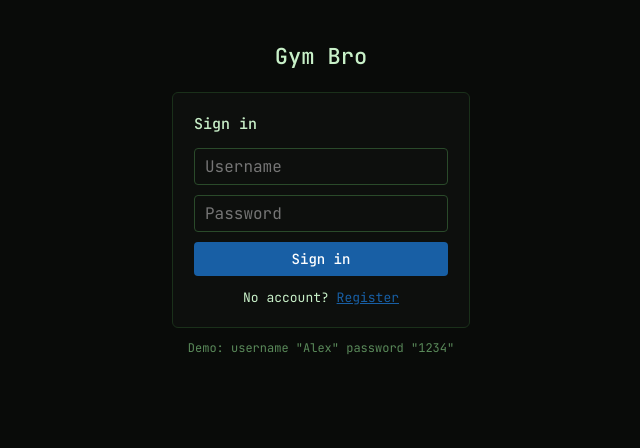
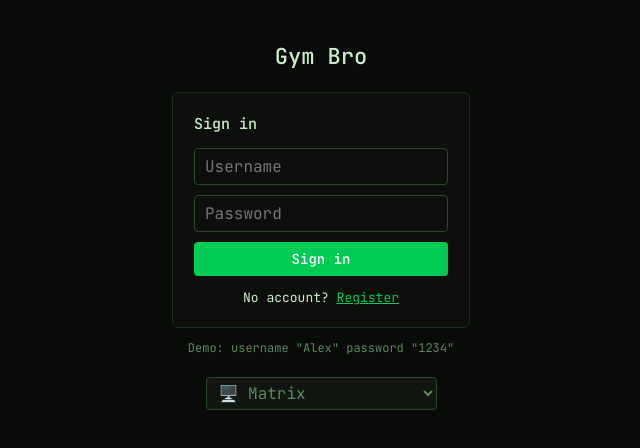
Before and after one commit to alexbd8192/gym-bro, a React (Vite) app: page / in a window 1280 px wide. Shown: the top 448 px of the page, without its empty margins (319-959 px from the left). Built offline with nearby package versions, Linux system fonts and the light colour scheme.

Commit message:
v0.5 — 6 themes (Matrix, HP, LOTR, Sonic, Zelda, Daylight), theme switcher in header + login screen

```diff
--- a/gymbro.tsx
+++ b/gymbro.tsx
@@ -240,6 +240,76 @@ function exportMD(sessions, userName) {
   a.click();
 }
 
+// ─── THEMES ───────────────────────────────────────────────────────────────
+const THEMES: Record<string,{name:string,emoji:string,[k:string]:string}> = {
+  matrix: {
+    name:"Matrix", emoji:"🖥️",
+    "--color-body-bg":              "#090b09",
+    "--color-background-primary":   "#0d0f0d",
+    "--color-background-secondary": "#111611",
+    "--color-text-primary":         "#c8f0c8",
+    "--color-text-secondary":       "#5a8a5a",
+    "--color-border-secondary":     "#2a4a2a",
+    "--color-border-tertiary":      "#1a301a",
+    "--color-accent":               "#00cc55",
+  },
+  harrypotter: {
+    name:"Harry Potter", emoji:"⚡",
+    "--color-body-bg":              "#120602",
+    "--color-background-primary":   "#1c0905",
+    "--color-background-secondary": "#2a1208",
+    "--color-text-primary":         "#f0e0b0",
+    "--color-text-secondary":       "#c09040",
+    "--color-border-secondary":     "#5a2810",
+    "--color-border-tertiary":      "#3a1808",
+    "--color-accent":               "#c0392b",
+  },
+  lotr: {
+    name:"Lord of the Rings", emoji:"💍",
+    "--color-body-bg":              "#080600",
+    "--color-background-primary":   "#0e0b06",
+    "--color-background-secondary": "#1a1508",
+    "--color-text-primary":         "#e8d5a0",
+    "--color-text-secondary":       "#8a7040",
+    "--color-border-secondary":     "#3a3015",
+    "--color-border-tertiary":      "#252010",
+    "--color-accent":               "#b8860b",
+  },
+  sonic: {
+    name:"Sonic", emoji:"🦔",
+    "--color-body-bg":              "#000820",
+    "--color-background-primary":   "#000c3a",
+    "--color-background-secondary": "#001055",
+    "--color-text-primary":         "#70d8ff",
+    "--color-text-secondary":       "#ffcc00",
+    "--color-border-secondary":     "#0044bb",
+    "--color-border-tertiary":      "#002288",
+    "--color-accent":               "#ffcc00",
+  },
+  zelda: {
+    name:"Zelda", emoji:"🗡️",
+    "--color-body-bg":              "#030800",
+    "--color-background-primary":   "#060e03",
+    "--color-background-secondary": "#0b1a05",
+    "--color-text-primary":         "#a8e060",
+    "--color-text-secondary":       "#d4a820",
+    "--color-border-secondary":     "#2a5010",
+    "--color-border-tertiary":      "#1a3208",
+    "--color-accent":               "#d4a820",
+  },
+  daylight: {
+    name:"Daylight", emoji:"☀️",
+    "--color-body-bg":              "#eeeeee",
+    "--color-background-primary":   "#ffffff",
+    "--color-background-secondary": "#f5f5f5",
+    "--color-text-primary":         "#1a1a1a",
+    "--color-text-secondary":       "#666666",
+    "--color-border-secondary":     "#d0d0d0",
+    "--color-border-tertiary":      "#e8e8e8",
+    "--color-accent":               "#185FA5",
+  },
+};
+
 // ─── STYLES ───────────────────────────────────────────────────────────────
 const S = {
   wrap: {fontFamily:"var(--font-mono)",color:"var(--color-text-primary)",maxWidth:540,margin:"0 auto",padding:"0 0 5rem"},
@@ -253,7 +323,7 @@ const S = {
   input: {width:"100%",boxSizing:"border-box",padding:"7px 10px",borderRadius:"var(--border-radius-md)",border:"0.5px solid var(--color-border-secondary)",background:"var(--color-background-primary)",color:"var(--color-text-primary)",fontSize:13},
   sm: {width:68,padding:"5px 8px",borderRadius:"var(--border-radius-md)",border:"0.5px solid var(--color-border-secondary)",background:"var(--color-background-primary)",color:"var(--color-text-primary)",fontSize:13},
   btn: {padding:"6px 14px",borderRadius:"var(--border-radius-md)",border:"0.5px solid var(--color-border-secondary)",background:"transparent",color:"var(--color-text-primary)",cursor:"pointer",fontSize:13},
-  btnPrimary: {padding:"7px 16px",borderRadius:"var(--border-radius-md)",border:"none",background:"#185FA5",color:"#fff",cursor:"pointer",fontSize:13,fontWeight:500},
+  btnPrimary: {padding:"7px 16px",borderRadius:"var(--border-radius-md)",border:"none",background:"var(--color-accent)",color:"#fff",cursor:"pointer",fontSize:13,fontWeight:500},
   btnDanger: {padding:"6px 12px",borderRadius:"var(--border-radius-md)",border:"0.5px solid #A32D2D",background:"transparent",color:"#A32D2D",cursor:"pointer",fontSize:12},
   tag: c=>({fontSize:11,padding:"2px 8px",borderRadius:10,background:c+"22",color:c,fontWeight:500,display:"inline-block"}),
   prBadge: {fontSize:11,padding:"2px 7px",borderRadius:10,background:"#FAEEDA",color:"#BA7517",fontWeight:500},
@@ -302,6 +372,7 @@ export default function GymBro() {
   const [aiLoading, setAiLoading] = useState(false);
   const [aiResult, setAiResult] = useState(null);
   const [aiErr, setAiErr] = useState("");
+  const [theme, setTheme] = useState("matrix");
 
   // ── DB FILTER (must be before early return — Rules of Hooks) ──
   const filteredDB = useMemo(()=>DB.filter(e=>
@@ -320,16 +391,23 @@ export default function GymBro() {
         if (d.sessions) setSessions(d.sessions);
         if (d.routines) setRoutines(d.routines);
         if (d.loggedIn) setLoggedIn(d.loggedIn);
+        if (d.theme)    setTheme(d.theme);
       }
     } catch(e) {}
   // eslint-disable-next-line react-hooks/exhaustive-deps
   },[]);
 
   useEffect(()=>{
-    localStorage.setItem("gymbro_state", JSON.stringify({users,sessions,routines,loggedIn}));
-  },[users,sessions,routines,loggedIn]);
+    localStorage.setItem("gymbro_state", JSON.stringify({users,sessions,routines,loggedIn,theme}));
+  },[users,sessions,routines,loggedIn,theme]);
 
-  if (!loggedIn) return <AuthScreen users={users} setUsers={setUsers} sessions={sessions} setSessions={setSessions} routines={routines} setRoutines={setRoutines} authMode={authMode} setAuthMode={setAuthMode} authForm={authForm} setAuthForm={setAuthForm} authErr={authErr} setAuthErr={setAuthErr} onLogin={u=>{setLoggedIn(u);setAuthErr("");}} />;
+  useEffect(()=>{
+    const t = THEMES[theme] || THEMES.matrix;
+    Object.entries(t).forEach(([k,v])=>{ if(k.startsWith("--")) document.documentElement.style.setProperty(k,v); });
+    document.documentElement.style.setProperty("--color-body-bg", t["--color-body-bg"]);
+  },[theme]);
+
+  if (!loggedIn) return <AuthScreen users={users} setUsers={setUsers} sessions={sessions} setSessions={setSessions} routines={routines} setRoutines={setRoutines} authMode={authMode} setAuthMode={setAuthMode} authForm={authForm} setAuthForm={setAuthForm} authErr={authErr} setAuthErr={setAuthErr} onLogin={u=>{setLoggedIn(u);setAuthErr("");}} theme={theme} setTheme={setTheme} />;
 
   const uid = loggedIn.id;
   const userSessions = sessions[uid]||[];
@@ -443,6 +521,9 @@ export default function GymBro() {
       <div style={S.header}>
         <span style={S.logo}>Gym Bro</span>
         <div style={{display:"flex",gap:8,alignItems:"center"}}>
+          <select value={theme} onChange={e=>setTheme(e.target.value)} style={{background:"var(--color-background-secondary)",color:"var(--color-text-secondary)",border:"0.5px solid var(--color-border-secondary)",borderRadius:"var(--border-radius-md)",padding:"3px 6px",fontSize:13,cursor:"pointer"}}>
+            {Object.entries(THEMES).map(([k,v])=><option key={k} value={k}>{v.emoji} {v.name}</option>)}
+          </select>
           <span style={{fontSize:13,color:"var(--color-text-secondary)"}}>{loggedIn.name}</span>
           <button style={S.btn} onClick={()=>setLoggedIn(null)}>Sign out</button>
         </div>
@@ -466,7 +547,7 @@ export default function GymBro() {
           <div style={{display:"grid",gridTemplateColumns:"repeat(7,1fr)",gap:3,marginBottom:"1.5rem"}}>
             {calDays.map(d=>{
               const hasSesh = sessionsByDate[d]?.length>0;
-              return <div key={d} title={d} style={{height:18,borderRadius:3,background:hasSesh?"#185FA5":"var(--color-background-secondary)",opacity:hasSesh?0.85:1}} />;
+              return <div key={d} title={d} style={{height:18,borderRadius:3,background:hasSesh?"var(--color-accent)":"var(--color-background-secondary)",opacity:hasSesh?0.85:1}} />;
             })}
           </div>
           <div style={S.secTitle}>Top PRs</div>
@@ -684,7 +765,7 @@ export default function GymBro() {
         <div>
           <div style={{display:"flex",gap:8,marginBottom:12,alignItems:"center"}}>
             <span style={{fontSize:13}}>Unit:</span>
-            {["lbs","kg"].map(u=><button key={u} style={S.pill(unit===u,"#185FA5")} onClick={()=>{setUnit(u);setTargetW(u==="lbs"?135:60);}}>{u}</button>)}
+            {["lbs","kg"].map(u=><button key={u} style={S.pill(unit===u,"var(--color-accent)")} onClick={()=>{setUnit(u);setTargetW(u==="lbs"?135:60);}}>{u}</button>)}
           </div>
           <div style={{display:"flex",gap:6,marginBottom:14}}>
             {BARS.map((b,i)=><button key={b.name} style={S.pill(barIdx===i,"#3B6D11")} onClick={()=>setBarIdx(i)}>{b.name} ({unit==="lbs"?b.weight:Math.round(b.weight*0.453592)})</button>)}
@@ -721,7 +802,7 @@ export default function GymBro() {
         <div>
           <input value={dbSearch} onChange={e=>setDbSearch(e.target.value)} placeholder="Search exercises..." style={{...S.input,marginBottom:8}}/>
           <div style={{display:"flex",flexWrap:"wrap",gap:4,marginBottom:6}}>
-            {EQ_TYPES.map(t=><button key={t} style={S.pill(dbEq===t,"#185FA5")} onClick={()=>setDbEq(t)}>{t}</button>)}
+            {EQ_TYPES.map(t=><button key={t} style={S.pill(dbEq===t,"var(--color-accent)")} onClick={()=>setDbEq(t)}>{t}</button>)}
           </div>
           <div style={{display:"flex",flexWrap:"wrap",gap:4,marginBottom:12}}>
             {MUSCLES.map(m=><button key={m} style={S.pill(dbMuscle===m,"#534AB7")} onClick={()=>setDbMuscle(m)}>{m}</button>)}
@@ -732,7 +813,7 @@ export default function GymBro() {
               <div style={{display:"flex",justifyContent:"space-between",alignItems:"center"}}>
                 <span style={{fontSize:14,fontWeight:500}}>{ex.name}</span>
                 <div style={{display:"flex",gap:4}}>
-                  <span style={S.tag("#185FA5")}>{ex.muscle}</span>
+                  <span style={S.tag("var(--color-accent)")}>{ex.muscle}</span>
                   <span style={S.tag("#3B6D11")}>{ex.eq}</span>
                 </div>
               </div>
@@ -776,13 +857,13 @@ export default function GymBro() {
 }
 
 // ─── AUTH SCREEN ──────────────────────────────────────────────────────────
-function AuthScreen({users,setUsers,sessions,setSessions,routines,setRoutines,authMode,setAuthMode,authForm,setAuthForm,authErr,setAuthErr,onLogin}) {
+function AuthScreen({users,setUsers,sessions,setSessions,routines,setRoutines,authMode,setAuthMode,authForm,setAuthForm,authErr,setAuthErr,onLogin,theme,setTheme}) {
   const S2 = {
     wrap:{fontFamily:"var(--font-mono)",color:"var(--color-text-primary)",maxWidth:340,margin:"0 auto",padding:"3rem 1.5rem",minHeight:"100dvh"},
     card:{background:"var(--color-background-primary)",border:"0.5px solid var(--color-border-tertiary)",borderRadius:"var(--border-radius-lg)",padding:"1.5rem"},
     input:{width:"100%",boxSizing:"border-box",padding:"7px 10px",borderRadius:"var(--border-radius-md)",border:"0.5px solid var(--color-border-secondary)",background:"var(--color-background-primary)",color:"var(--color-text-primary)",fontSize:14,marginBottom:10},
-    btn:{width:"100%",padding:"8px",borderRadius:"var(--border-radius-md)",border:"none",background:"#185FA5",color:"#fff",cursor:"pointer",fontSize:14,fontWeight:500},
-    link:{fontSize:13,color:"#185FA5",cursor:"pointer",textDecoration:"underline"},
+    btn:{width:"100%",padding:"8px",borderRadius:"var(--border-radius-md)",border:"none",background:"var(--color-accent)",color:"#fff",cursor:"pointer",fontSize:14,fontWeight:500},
+    link:{fontSize:13,color:"var(--color-accent)",cursor:"pointer",textDecoration:"underline"},
   };
   function handle() {
     if (authMode==="login") {
@@ -815,6 +896,11 @@ function AuthScreen({users,setUsers,sessions,setSessions,routines,setRoutines,au
         </div>
       </div>
       <div style={{fontSize:12,color:"var(--color-text-secondary)",textAlign:"center",marginTop:12}}>Demo: username "Alex" password "1234"</div>
+      <div style={{textAlign:"center",marginTop:"1.5rem"}}>
+        <select value={theme} onChange={e=>setTheme(e.target.value)} style={{background:"var(--color-background-secondary)",color:"var(--color-text-secondary)",border:"0.5px solid var(--color-border-secondary)",borderRadius:"var(--border-radius-md)",padding:"4px 8px",fontSize:13,cursor:"pointer"}}>
+          {Object.entries(THEMES).map(([k,v])=><option key={k} value={k}>{v.emoji} {v.name}</option>)}
+        </select>
+      </div>
     </div>
   );
 }
@@ -858,7 +944,7 @@ function ProgressBar({sessions,exName}) {
       {pts.map((p,i)=>{
         const h=Math.round(8+((p.best-min)/range)*20);
         const isLast=i===pts.length-1;
-        return <div key={i} title={`${p.date}: ${p.best} lbs`} style={{flex:1,height:h,background:isLast?"#185FA5":"var(--color-background-secondary)",border:`0.5px solid ${isLast?"#185FA5":"var(--color-border-secondary)"}`,borderRadius:2}}/>;
+        return <div key={i} title={`${p.date}: ${p.best} lbs`} style={{flex:1,height:h,background:isLast?"var(--color-accent)":"var(--color-background-secondary)",border:`0.5px solid ${isLast?"var(--color-accent)":"var(--color-border-secondary)"}`,borderRadius:2}}/>;
       })}
     </div>
   );
--- a/index.html
+++ b/index.html
@@ -15,6 +15,8 @@
         --color-border-primary:       #1e3a1e;
         --color-border-secondary:     #2a4a2a;
         --color-border-tertiary:      #1a301a;
+        --color-accent:               #00cc55;
+        --color-body-bg:              #090b09;
         --border-radius-lg:           6px;
         --border-radius-md:           4px;
         --font-mono: 'JetBrains Mono', 'Fira Code', 'Courier New', monospace;
@@ -23,7 +25,7 @@
       html, body {
         margin: 0;
         padding: 0;
-        background: #090b09;
+        background: var(--color-body-bg, #090b09);
         color: var(--color-text-primary);
         font-family: var(--font-mono);
         font-size: 14px;
```
